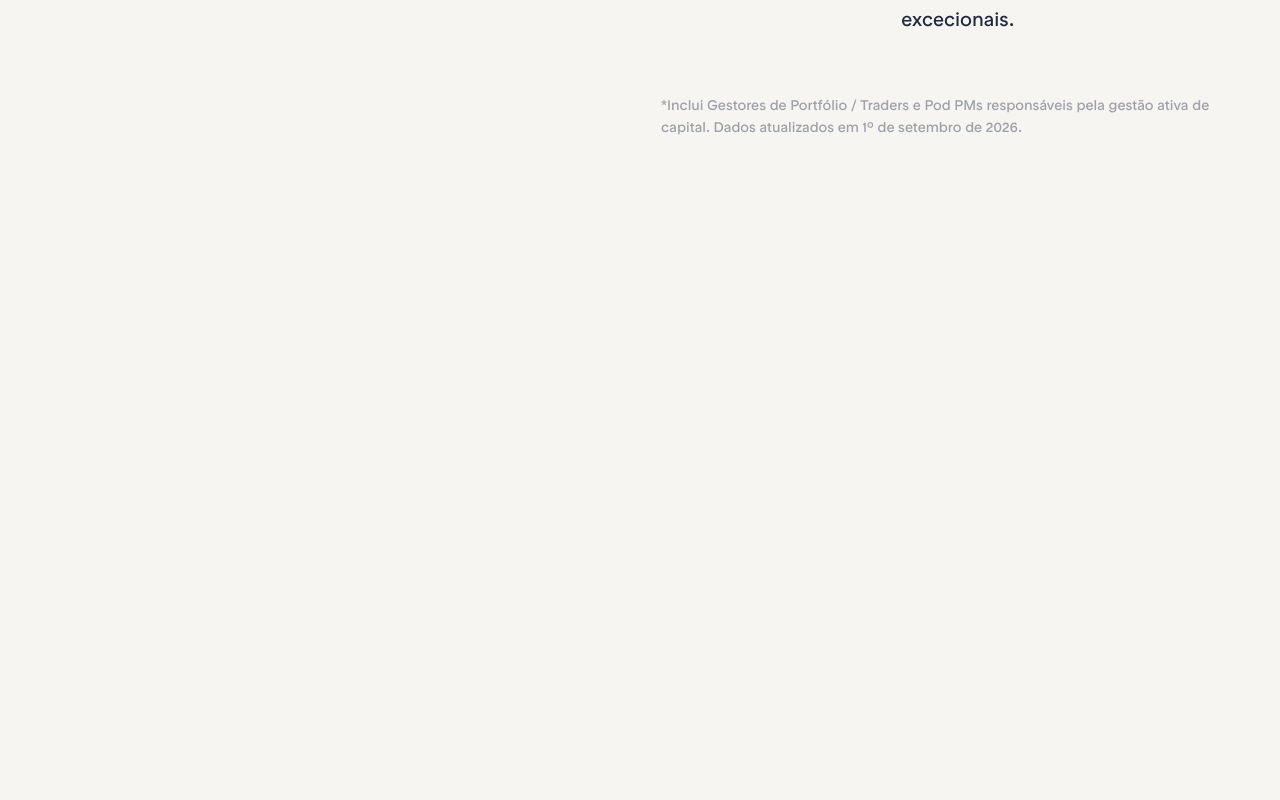
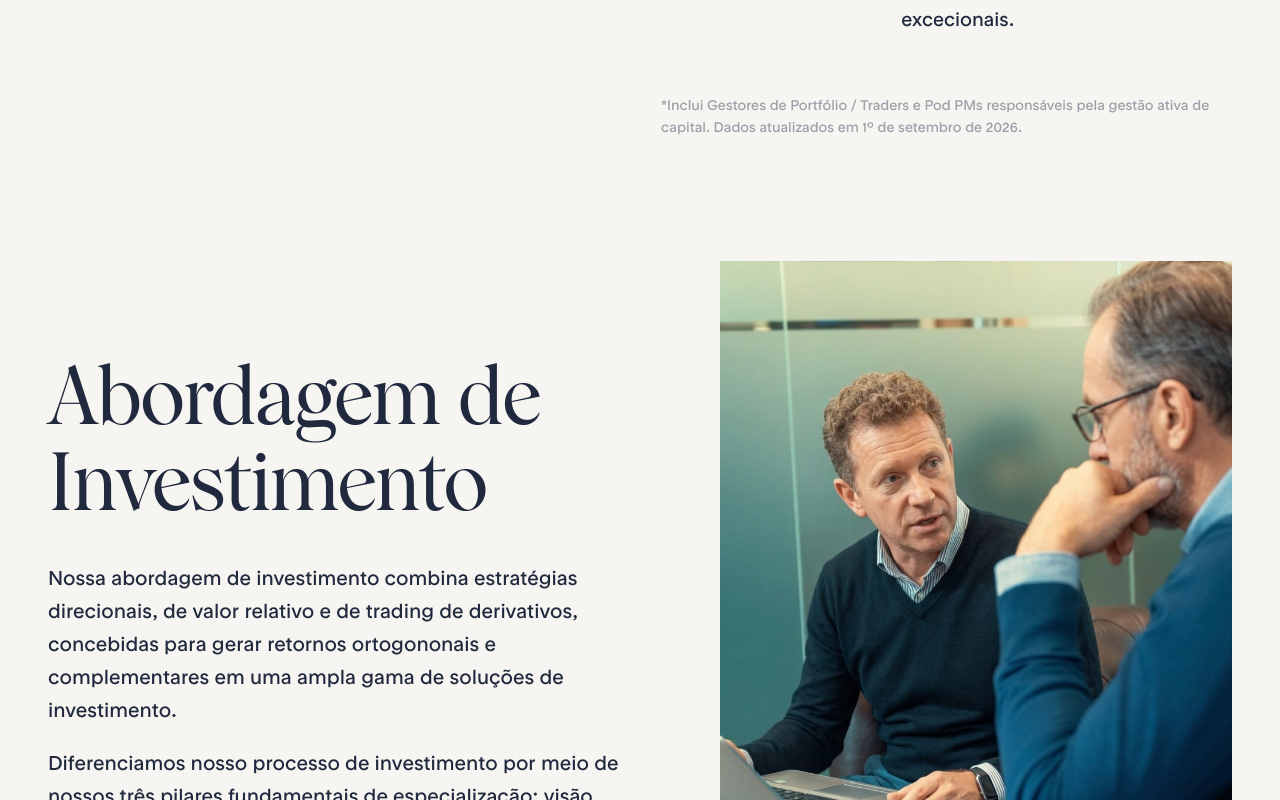
Before and after one commit to UelintonHJ/belmont-global, a Next.js app: page / in a window 1280 px wide. Shown: the part 2000-2800 px from the top of the page. Before the commit the page ends 2172 px from the top, so only its background shows below. Built offline with nearby package versions, Linux system fonts and the light colour scheme.

Commit message:
feat: add investment approach section

```diff
--- a/app/components/AboutUs.tsx
+++ b/app/components/AboutUs.tsx
@@ -65,7 +65,7 @@ export function AboutUs() {
                             className={styles.detailsLink}
                             href="#sobre-nos"
                         >
-                            <span>Mais detalhes</span>
+                            <span>Mais Detalhes</span>
 
                             <svg
                                 className={styles.detailsArrow}
--- /dev/null
+++ b/app/components/InvestmentApproach.module.css
@@ -0,0 +1,160 @@
+.section {
+    box-sizing: border-box;
+    width: 100%;
+    padding: clamp(4rem, 7vw, 7rem)
+        clamp(1.25rem, 4vw, 3rem);
+
+    background-color: var(--color-creamAlt);
+    color: var(--color-navy-alt);
+}
+
+.content {
+    display: grid;
+    grid-template-columns: minmax(0, 1fr) minmax(0, 512px);
+    align-items: center;
+    gap: clamp(2.5rem, 5vw, 5rem);
+
+    width: 100%;
+    max-width: var(--container-7xl);
+    margin-inline: auto;
+}
+
+.copy {
+    min-width: 0;
+}
+
+.title {
+    margin: 0;
+
+    color: var(--color-navy-def);
+    font-family: var(--font-wulkan-display), serif;
+    font-size: 5rem;
+    font-weight: 500;
+    line-height: 1.08;
+    letter-spacing: -0.025em;
+
+    text-wrap: balance;
+}
+
+.description {
+    display: grid;
+    gap: 1.25rem;
+
+    margin-top: 2rem;
+
+    color: var(--color-slate);
+    font-family: var(--font-rt-rondelle), sans-serif;
+    font-size: 1.25rem;
+    font-weight: 400;
+    line-height: 1.65;
+}
+
+.description p {
+    margin: 0;
+}
+
+.detailsLink {
+    display: inline-flex;
+    align-items: center;
+    gap: 0.5rem;
+
+    margin-top: 2rem;
+
+    color: var(--color-navy-def);
+    font-family: var(--font-rt-rondelle), sans-serif;
+    font-size: 1.0625rem;
+    font-weight: 400;
+    line-height: 1.5;
+
+    text-decoration-line: underline;
+    text-decoration-color: transparent;
+    text-decoration-thickness: 1px;
+    text-underline-offset: 1px;
+
+    transition: text-decoration-color 180ms ease;
+}
+
+.detailsArrow {
+    display: block;
+    flex: 0 0 auto;
+
+    transition: transform 180ms ease;
+}
+
+.detailsLink:hover,
+.detailsLink:focus-visible {
+    text-decoration-color: currentColor;
+}
+
+.detailsLink:hover .detailsArrow,
+.detailsLink:focus-visible .detailsArrow {
+    transform: translateX(4px);
+}
+
+.detailsLink:focus-visible {
+    outline: 2px solid var(--color-navy-def);
+    outline-offset: 5px;
+}
+
+.media {
+    width: 100%;
+    max-width: 512px;
+    min-width: 0;
+    justify-self: end;
+}
+
+.image {
+    display: block;
+
+    width: 100%;
+    height: auto;
+
+    object-fit: cover;
+}
+
+@media (max-width: 960px) {
+    .content {
+        grid-template-columns: minmax(0, 1fr);
+        gap: 3rem;
+    }
+
+    .title {
+        font-size: clamp(3rem, 7vw, 4rem);
+    }
+
+    .description {
+        margin-top: 1.5rem;
+    }
+
+    .detailsLink {
+        margin-top: 1.5rem;
+    }
+
+    .media {
+        justify-self: center;
+    }
+}
+
+@media (max-width: 480px) {
+    .section {
+        padding: 4rem 1.25rem;
+    }
+
+    .title {
+        font-size: clamp(2.5rem, 10vw, 3rem);
+        letter-spacing: -0.02em;
+    }
+
+    .description {
+        gap: 1rem;
+        font-size: 1.125rem;
+        line-height: 1.6;
+    }
+}
+
+@media (prefers-reduced-motion: reduce) {
+    .detailsLink,
+    .detailsArrow {
+        transition: none;
+    }
+}
--- /dev/null
+++ b/app/components/InvestmentApproach.tsx
@@ -0,0 +1,78 @@
+import Image from "next/image";
+
+import styles from "./InvestmentApproach.module.css";
+
+export function InvestmentApproach() {
+    return (
+        <section
+            id="investment-approach"
+            className={styles.section}
+            aria-labelledby="investment-approach-title"
+        >
+            <div className={styles.content}>
+                <div className={styles.copy}>
+                    <h2
+                        id="investment-approach-title"
+                        className={styles.title}
+                    >
+                        Abordagem de Investimento
+                    </h2>
+
+                    <div className={styles.description}>
+                        <p>
+                            Nossa abordagem de investimento combina
+                            estratégias direcionais, de valor relativo
+                            e de trading de derivativos, concebidas para
+                            gerar retornos ortogononais e complementares
+                            em uma ampla gama de soluções de investimento.
+                        </p>
+
+                        <p>
+                            Diferenciamos nosso processo de investimento
+                            por meio de nossos três pilares fundamentais
+                            de especialização: visão macroeconômica,
+                            estruturação de operações e gestão de risco.
+                        </p>
+                    </div>
+
+                    <a
+                        className={styles.detailsLink}
+                        href="#investment-approach"
+                    >
+                        <span>Mais Detalhes</span>
+
+                        <svg
+                            className={styles.detailsArrow}
+                            xmlns="http://www.w3.org/2000/svg"
+                            width="20"
+                            height="20"
+                            viewBox="0 0 20 20"
+                            fill="none"
+                            aria-hidden="true"
+                            focusable="false"
+                        >
+                            <path
+                                d="M3.5 10h13M11 4.5 16.5 10 11 15.5"
+                                stroke="currentColor"
+                                strokeWidth="1.25"
+                                strokeLinecap="round"
+                                strokeLinejoin="round"
+                            />
+                        </svg>
+                    </a>
+                </div>
+
+                <div className={styles.media}>
+                    <Image
+                        src="/images/investmet-approach-img.webp"
+                        alt=""
+                        width={848}
+                        height={1230}
+                        sizes="(max-width: 960px) calc(100vw - 40), (max-width: 1280px) 40vw, 512px"
+                        className={styles.image}
+                    />
+                </div>
+            </div>
+        </section>
+    );
+}
--- a/app/components/ScrollReveal.tsx
+++ b/app/components/ScrollReveal.tsx
@@ -25,8 +25,8 @@ export function ScrollReveal({
 
         if (!element) return;
 
-        if (!("IntersectionObserver" in window)) {
-            setIsVisible(true);
+        if (typeof IntersectionObserver === "undefined") {
+            element.classList.add(styles.isVisible);
             return;
         }
 
--- a/app/page.tsx
+++ b/app/page.tsx
@@ -1,5 +1,6 @@
 import { AboutUs } from "./components/AboutUs";
 import { Hero } from "./components/Hero";
+import { InvestmentApproach } from "./components/InvestmentApproach";
 
 
 export default function Home() {
@@ -7,6 +8,7 @@ export default function Home() {
       <main className="flex-1">
         <Hero />
         <AboutUs />
+        <InvestmentApproach />
       </main>
   );
 }
```
Also changed, not shown: public/images/investmet-approach-img.webp (added).
